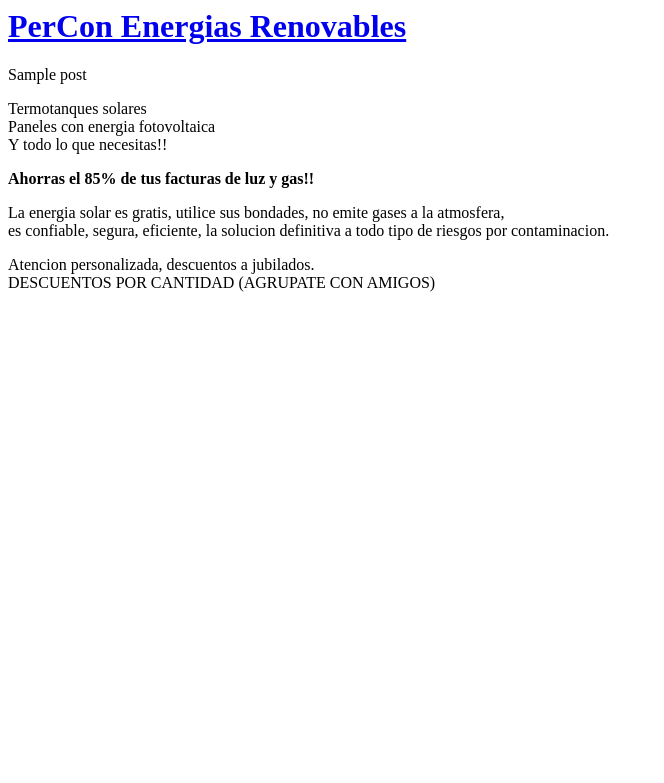
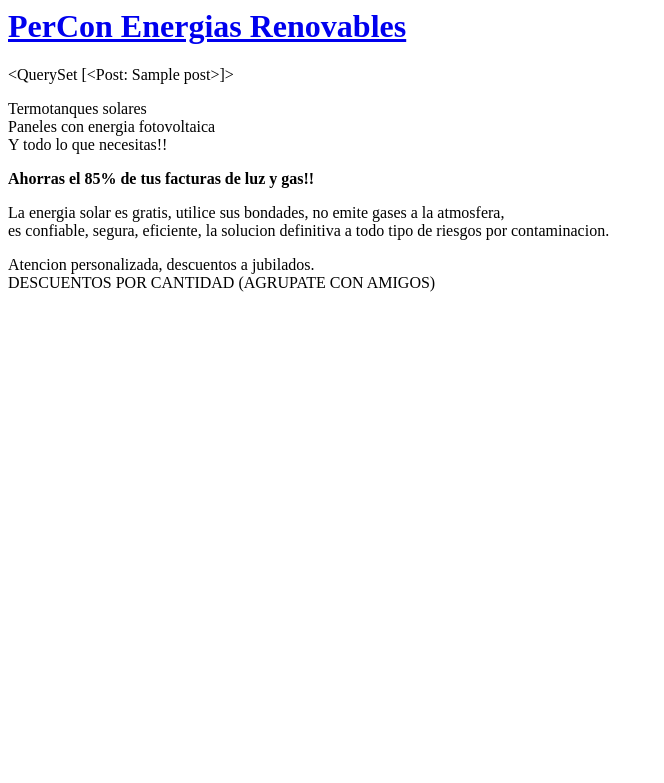
Before and after one commit to LucasConci-1901/my-first-blog, a Django app: page / in a window 1280 px wide. Shown: the top 783 px of the page, without its empty margins (0-664 px from the left). Run offline with Django 3.2, Linux system fonts and the light colour scheme; tables that the repository leaves empty hold one stand-in row (values such as "Sample post").

Commit message:
Posts prueba 5

```diff
--- a/blog/templates/blog/post_list.html
+++ b/blog/templates/blog/post_list.html
@@ -7,7 +7,7 @@
             <h1><a href = "/">PerCon Energias Renovables</a></h1>
         </div>
 
-        {% for post in posts %} {{ post }} {% endfor %}
+        {% for post in posts %} {{ posts }} {% endfor %}
 
         <div>
             <p>Termotanques solares  <br>
```
